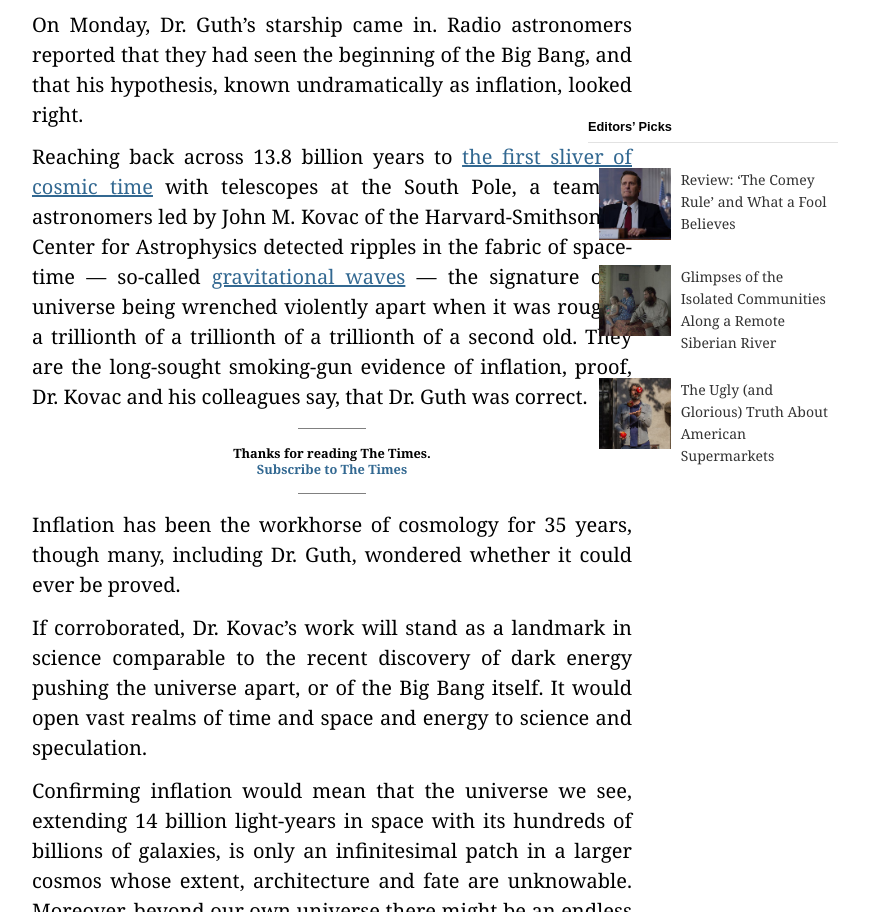
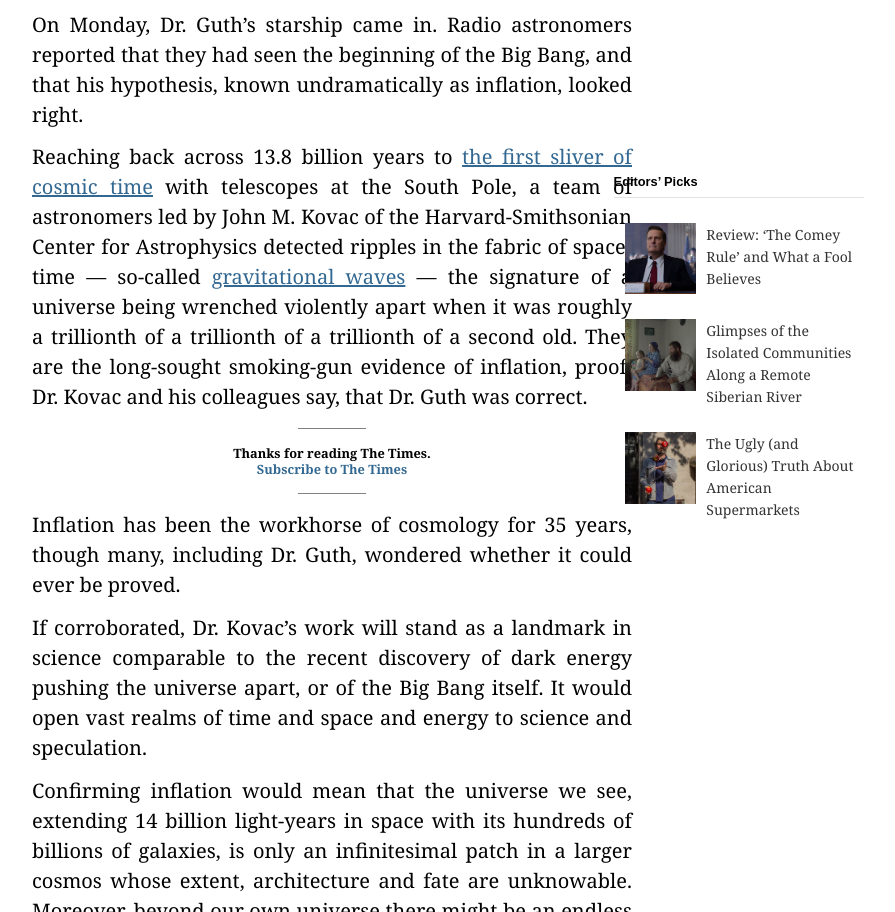
Before and after one commit to kenderb/kenderb.github.io, a plain HTML site: page NYTime-page-clone/index.html in a window 1280 px wide. Shown: the part 1788-2700 px from the top of the page, without its empty margins (308-1203 px from the left). Drawn offline with nearby package versions, Linux system fonts and the light colour scheme.

Commit message:
ajust css aside

```diff
--- a/NYTime-page-clone/styles/main.css
+++ b/NYTime-page-clone/styles/main.css
@@ -144,8 +144,9 @@ aside {
   position: absolute;
   display: flex;
   flex-direction: column;
-  top: 1900px;
-  left: 70%;
+  margin-top: 115rem;
+  margin-left: 72%;
+  margin-right: 10%;
   width: 250px;
 }
 
```
